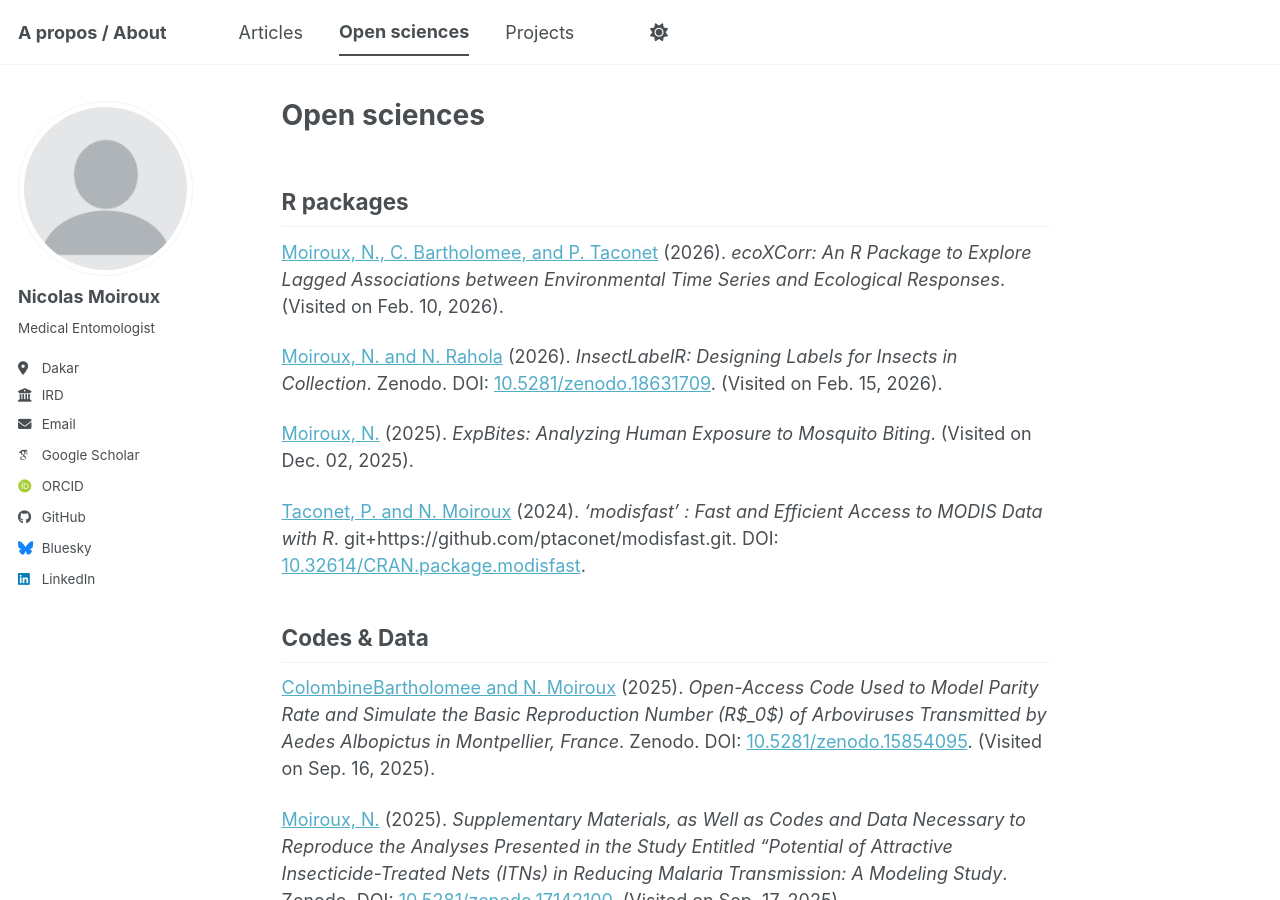
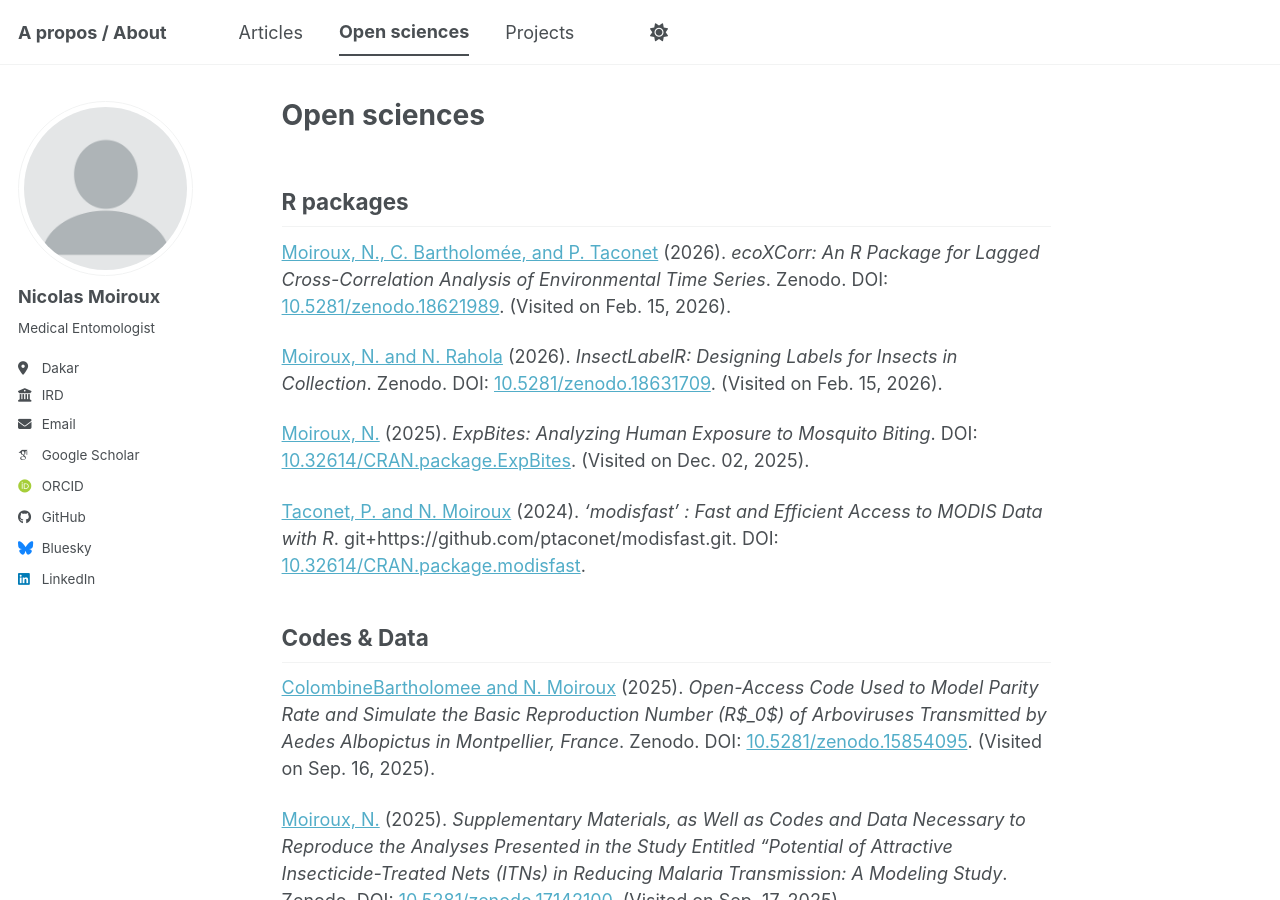
Before and after one commit to Nmoiroux/nmoiroux.github.io, a Jekyll site: the page built from _pages/opensciences.md, in a window 1280 px wide and 900 px high. Built offline with Jekyll 4.4.1, drawn with Linux system fonts in a browser that asks for light colours; some web fonts are replaced; a script bundle is joined from its source files by our own code; library files that are not in the unit come from our copies.

Commit message:
update pages

```diff
--- a/_pages/opensciences.md
+++ b/_pages/opensciences.md
@@ -7,10 +7,11 @@ output: github_document
 
 
 ## R packages
-[Moiroux, N., C. Bartholomee, and P.
-Taconet](#cite-moirouxEcoXCorrPackageExplore2026) (2026). _ecoXCorr: An R Package to
-Explore Lagged Associations between Environmental Time Series and Ecological Responses_.
-(Visited on Feb. 10, 2026).
+[Moiroux, N., C. Bartholomée, and P.
+Taconet](#cite-moirouxEcoXCorrPackageLagged2026) (2026). _ecoXCorr: An R Package for
+Lagged Cross-Correlation Analysis of Environmental Time Series_. Zenodo. DOI:
+[10.5281/zenodo.18621989](https://doi.org/10.5281%2Fzenodo.18621989). (Visited on Feb.
+15, 2026).
 
 [Moiroux, N. and N.
 Rahola](#cite-moirouxInsectLabelRDesigningLabels2026) (2026). _InsectLabelR: Designing
@@ -20,7 +21,9 @@ Labels for Insects in Collection_. Zenodo. DOI:
 
 [Moiroux,
 N.](#cite-moirouxExpBitesAnalyzingHuman2025) (2025). _ExpBites: Analyzing Human Exposure
-to Mosquito Biting_. (Visited on Dec. 02, 2025).
+to Mosquito Biting_. DOI:
+[10.32614/CRAN.package.ExpBites](https://doi.org/10.32614%2FCRAN.package.ExpBites).
+(Visited on Dec. 02, 2025).
 
 [Taconet, P. and N.
 Moiroux](#cite-taconethal-04603903v1) (2024). _'modisfast' : Fast and Efficient Access to
```
Also changed, not shown: _pages/about.md (+1 -1 lines).
